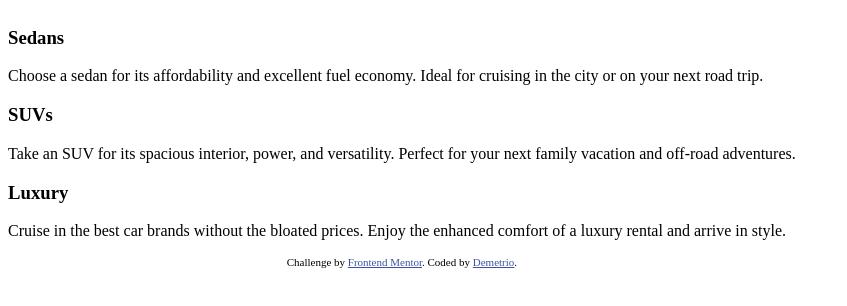
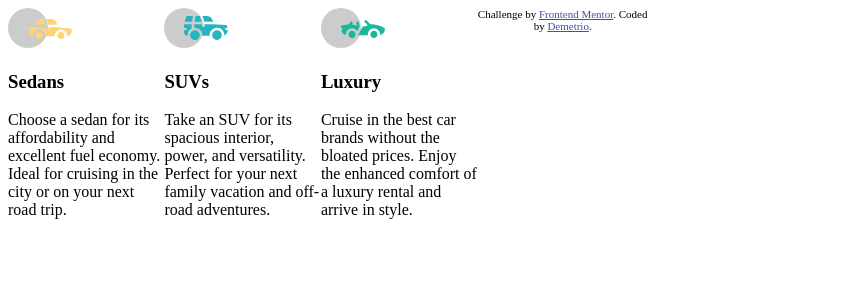
Before and after one commit to Demetrio-s-Frontend-Mentor-Projects/3-column-preview-card-component-main, a plain HTML site: page index.html in a window 1280 px wide. Shown: the whole page, without its empty margins (0-847 px from the left). Drawn offline with Linux system fonts and the light colour scheme.

Commit message:
how to make this next set work

```diff
--- a/index.html
+++ b/index.html
@@ -19,8 +19,8 @@
 
   <div class="car-container">
 
-
     <div class="car-div1">
+      <img src="images/icon-sedans.svg" alt="sedan icon"/>
       <h3 class="title">Sedans</h3>
       <p class="blurb">
         Choose a sedan for its affordability and excellent fuel economy. Ideal for cruising in the city
@@ -29,6 +29,7 @@
     </div>
 
     <div class="car-div2">
+      <img src="images/icon-suvs.svg" alt="suv icon" />
       <h3 class="title">SUVs</h3>
       <p class="blurb">
         Take an SUV for its spacious interior, power, and versatility. Perfect for your next family vacation
@@ -37,6 +38,7 @@
     </div>
 
     <div class="car-div3">
+      <img src="images/icon-luxury.svg" alt="luxury icon" />
       <h3 class="title">Luxury</h3>
       <p class="blurb">
         Cruise in the best car brands without the bloated prices. Enjoy the enhanced comfort of a luxury
--- a/styles.css
+++ b/styles.css
@@ -1,8 +1,13 @@
 .car-container {
+    align-self: center;
     box-sizing: border-box;
-    display: inline-table;
+    display: inline-flex;
     flex-direction: row;
+    justify-self: center;
+    position: absolute;
+    width: 50vw;
+}
 
-
-
+.car-div1, .car-div2, .car-div3 {
+    width: 33%;
 }
```
